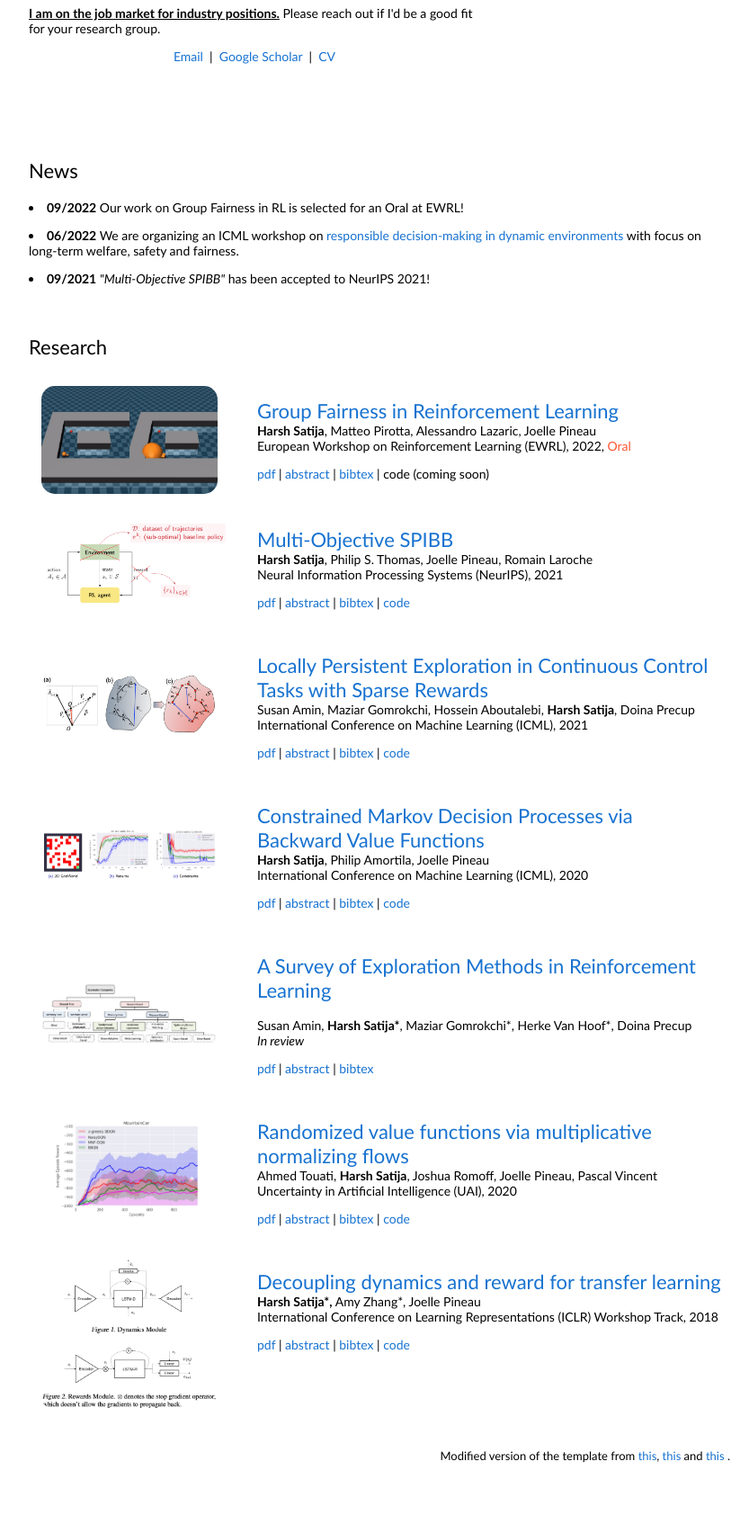
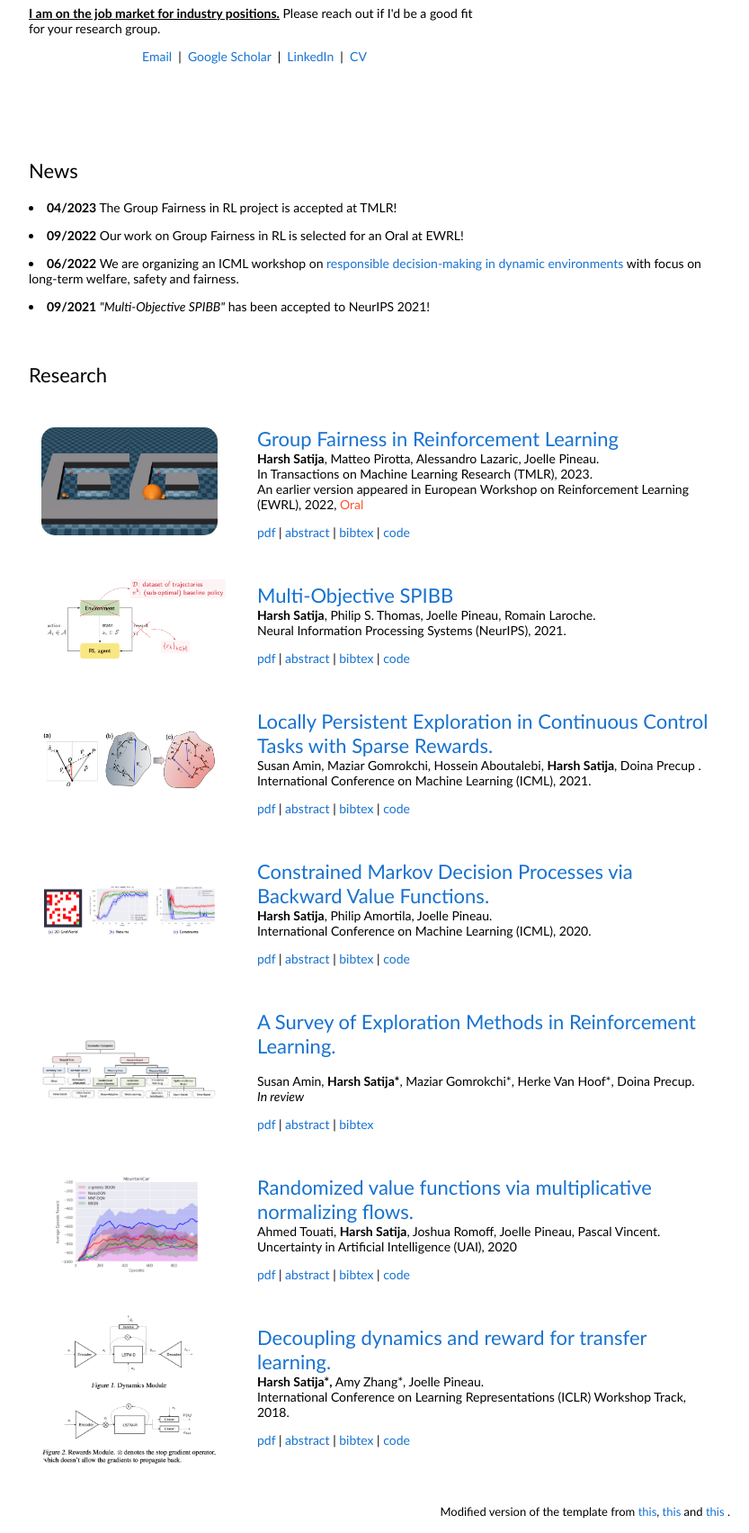
Before and after one commit to hercky/hercky.github.io, a plain HTML site: page index.html in a window 1280 px wide. Shown: the part 338-2042 px from the top of the page at 90% size, without its empty margins (228-1061 px from the left). Before the commit the page ends 1985 px from the top, so only its background shows below. Drawn offline with Linux system fonts and the light colour scheme.

Commit message:
updated cv, added TMLR details

```diff
--- a/index.html
+++ b/index.html
@@ -107,7 +107,7 @@
               <p style="text-align:center">
                 <a href="mailto:harsh.satija@mail.mcgill.ca">Email</a> &nbsp|&nbsp
                 <a href="https://scholar.google.ca/citations?user=DR1cT0MAAAAJ&hl=en">Google Scholar</a> &nbsp|&nbsp
-                <!-- <a href="https://ca.linkedin.com/"> LinkedIn </a> &nbsp|&nbsp -->
+                <a href="https://www.linkedin.com/in/harsh-satija-59ab53267/"> LinkedIn </a> &nbsp|&nbsp
                 <a href="data/cv.pdf"> CV </a>
               </p>
             </td>
@@ -136,6 +136,9 @@
                 </div>
                 <div class="panel-body" id="oScroll" >
                 <div id="scroll">
+
+                <li><b>04/2023</b> The Group Fairness in RL project is accepted at TMLR!</li>
+                <p></p>
 
                 <li><b>09/2022</b> Our work on Group Fairness in RL is selected for an Oral at EWRL!</li>
                 <p></p>
@@ -183,19 +186,19 @@
               <p><a href="" id="group-fairness">
                   <heading>Group Fairness in Reinforcement Learning </heading>
                 </a><br>
-                <b>Harsh Satija</b>, Matteo Pirotta, Alessandro Lazaric, Joelle Pineau<br>
-                <!-- TMLR (2023) <br>  -->
-                European Workshop on Reinforcement Learning (EWRL), 2022, <font style="color:#ff5733">Oral</font>
+                <b>Harsh Satija</b>, Matteo Pirotta, Alessandro Lazaric, Joelle Pineau.<br>
+                In Transactions on Machine Learning Research (TMLR), 2023. <br>
+                An earlier version appeared in European Workshop on Reinforcement Learning (EWRL), 2022, <font style="color:#ff5733">Oral</font>
               </p>
 
 
             <div class="paper" id="group-fairness">
-              <a href="https://ewrl.files.wordpress.com/2022/09/fair_rl_ewrl_camera_ready.pdf">pdf</a> |
+              <a href="https://openreview.net/pdf?id=JkIH4MeOc3">pdf</a> |
               <a href="javascript:toggleblock('group-fairness-abstract', 'group-fairness-desc')">abstract</a> |
               <!-- <a shape="rect" href="javascript:toggleblock('group-fairness-bibtex', 'group-fairness-desc')" class="togglebib">bibtex</a> | -->
               <a href="./projects/bibs/group-fairness.bib">bibtex</a> |
-              <!-- <a href="https://github.com/hercky/cmdps_via_bvf">code</a> -->
-              code (coming soon)
+              <a href="https://github.com/hercky/group-fairness-in-RL">code</a>
+              <!-- code (coming soon)  -->
               <p align="justify"> <i id="group-fairness-abstract" class="hidden">
                 We pose and study the problem of satisfying fairness in the online Reinforcement Learning (RL) setting. We focus on the group notions of fairness, according to which agents belonging to different groups should have similar performance based on some given measure. We consider the setting of maximizing return in an unknown environment (unknown transition and reward function) and show that it is possible to have RL algorithms that learn the best fair policies without violating the fairness requirements at any point in time during the learning process. In the tabular finite-horizon episodic setting, we provide an algorithm that combines the principle of optimism and pessimism under uncertainty to achieve zero fairness violation with arbitrarily high probability while also maintaining sub-linear regret guarantees. For the high-dimensional Deep-RL setting, we present algorithms based on the performance-difference style approximate policy improvement update step and we report encouraging empirical results on various traditional RL-inspired benchmarks showing that our algorithms display the desired behavior of learning the optimal policy while performing a fair learning process.
                 </i></p>
@@ -215,8 +218,8 @@
               <p><a href="https://arxiv.org/abs/2106.00099" id="mo-spibb">
                   <heading>Multi-Objective SPIBB</heading>
                 </a><br>
-                <b>Harsh Satija</b>, Philip S. Thomas, Joelle Pineau, Romain Laroche <br>
-                Neural Information Processing Systems (NeurIPS), 2021
+                <b>Harsh Satija</b>, Philip S. Thomas, Joelle Pineau, Romain Laroche. <br>
+                Neural Information Processing Systems (NeurIPS), 2021.
               </p>
 
 
@@ -244,11 +247,11 @@
             </td>
             <td width="67%" valign="top">
               <p><a href="https://arxiv.org/abs/2012.13658" id="poly-rl">
-                  <heading>Locally Persistent Exploration in Continuous Control Tasks with Sparse Rewards
+                  <heading>Locally Persistent Exploration in Continuous Control Tasks with Sparse Rewards.
                   </heading>
                 </a><br>
-                Susan Amin, Maziar Gomrokchi, Hossein Aboutalebi, <b>Harsh Satija</b>, Doina Precup <br>
-                International Conference on Machine Learning (ICML), 2021
+                Susan Amin, Maziar Gomrokchi, Hossein Aboutalebi, <b>Harsh Satija</b>, Doina Precup .<br>
+                International Conference on Machine Learning (ICML), 2021.
               </p>
 
 
@@ -279,11 +282,11 @@
             </td>
             <td width="67%" valign="top">
               <p><a href="https://arxiv.org/abs/2008.11811" id="bvfs">
-                  <heading>Constrained Markov Decision Processes via Backward Value Functions
+                  <heading>Constrained Markov Decision Processes via Backward Value Functions.
                   </heading>
                 </a><br>
-                <b>Harsh Satija</b>, Philip Amortila, Joelle Pineau<br>
-                International Conference on Machine Learning (ICML), 2020
+                <b>Harsh Satija</b>, Philip Amortila, Joelle Pineau. <br>
+                International Conference on Machine Learning (ICML), 2020.
               </p>
 
 
@@ -324,9 +327,9 @@
             </td>
             <td width="67%" valign="top">
               <p><a href="https://arxiv.org/abs/2109.00157" id="exp-survey">
-                  <heading>A Survey of Exploration Methods in Reinforcement Learning<br /> </heading>
+                  <heading>A Survey of Exploration Methods in Reinforcement Learning.<br /> </heading>
                 </a><br>
-                Susan Amin, <b>Harsh Satija*</b>, Maziar Gomrokchi*, Herke Van Hoof*, Doina Precup<br>
+                Susan Amin, <b>Harsh Satija*</b>, Maziar Gomrokchi*, Herke Van Hoof*, Doina Precup.<br>
                 <i>In review</i>
               </p>
 
@@ -353,9 +356,9 @@
             </td>
             <td width="67%" valign="top">
               <p><a href="https://arxiv.org/abs/1806.02315" id="RVF-via-NF">
-                  <heading> Randomized value functions via multiplicative normalizing flows </heading>
+                  <heading> Randomized value functions via multiplicative normalizing flows. </heading>
                 </a><br>
-                Ahmed Touati, <b>Harsh Satija</b>, Joshua Romoff, Joelle Pineau, Pascal Vincent<br>
+                Ahmed Touati, <b>Harsh Satija</b>, Joshua Romoff, Joelle Pineau, Pascal Vincent.<br>
                 Uncertainty in Artificial Intelligence (UAI), 2020
               </p>
 
@@ -397,10 +400,10 @@
             </td>
             <td width="67%" valign="top">
               <p><a href="" id="ddr">
-                  <heading>Decoupling dynamics and reward for transfer learning </heading>
+                  <heading>Decoupling dynamics and reward for transfer learning. </heading>
                 </a><br>
-                <b>Harsh Satija*,</b> Amy Zhang*, Joelle Pineau <br>
-                International Conference on Learning Representations (ICLR) Workshop Track, 2018
+                <b>Harsh Satija*,</b> Amy Zhang*, Joelle Pineau. <br>
+                International Conference on Learning Representations (ICLR) Workshop Track, 2018.
               </p>
 
 
```
Also changed, not shown: 2 other files.
